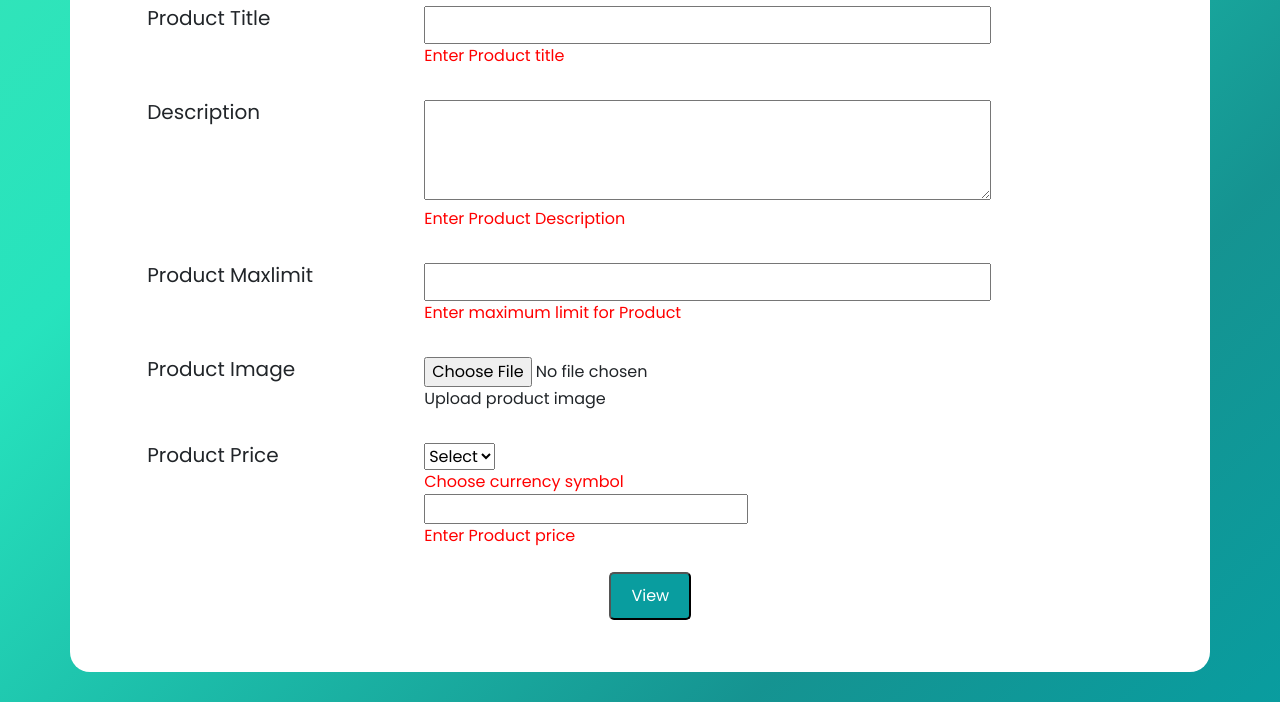
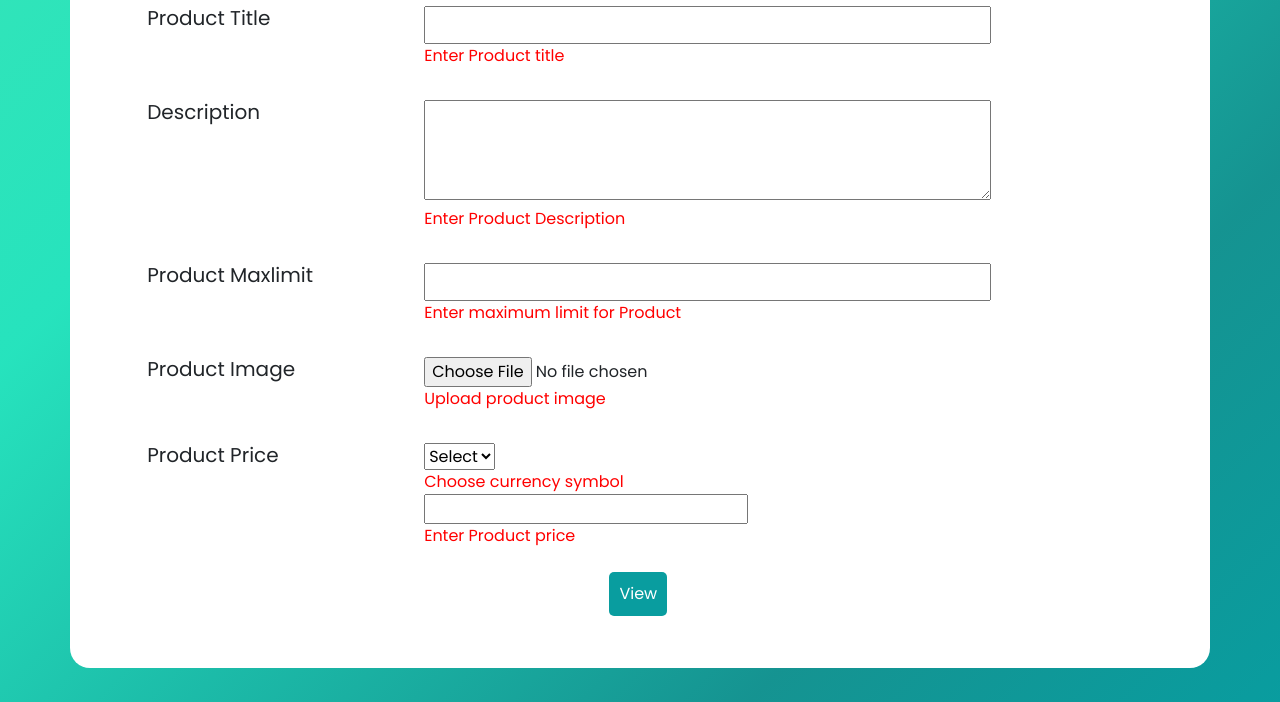
Before and after one commit to JayasriAR/Shopping_Cart, a plain HTML site: page index.html in a window 1280 px wide. Both pictures are taken after a click on the button "View". Shown: the part 146-848 px from the top of the page. Drawn offline with nearby package versions, Linux system fonts and the light colour scheme.

Commit message:
Update style.css

```diff
--- a/assests/css/style.css
+++ b/assests/css/style.css
@@ -38,20 +38,21 @@ padding: 0;
 .product_link{
     text-decoration: none;
     background-color: hsl(181deg 89% 33%) ;
-    padding: 10px 20px;
+    padding: 10px;
+    border-radius: 5px;
+    cursor: pointer;
+   color: white;
+   border: none;
+}
+.product_link:hover{
+    text-decoration: none;
+    background-color: hsl(181deg 89% 33%) ;
+    padding: 10px;
     border-radius: 5px;
     cursor: pointer;
    color: white;
 }
-.product_link:hover{
-    text-decoration: none;
-    background-color: hsl(181deg 89% 33%) ;
-    padding: 10px 20px;
-    border-radius: 5px;
-    cursor: pointer;
-   color: white;
-}
-#validimg_err,#price_sym_err,#prodtitle_error,#prodtitle_format_error,#description_format_err,#description_err,#maxlimit_format_err,#maxlimit_err,#price_format_err,#price_err{
+#validimg_err,#validimg_err2,#price_sym_err,#prodtitle_error,#prodtitle_format_error,#description_format_err,#description_err,#maxlimit_format_err,#maxlimit_err,#price_format_err,#price_err{
     color:red;
     display: none;
 }
```
